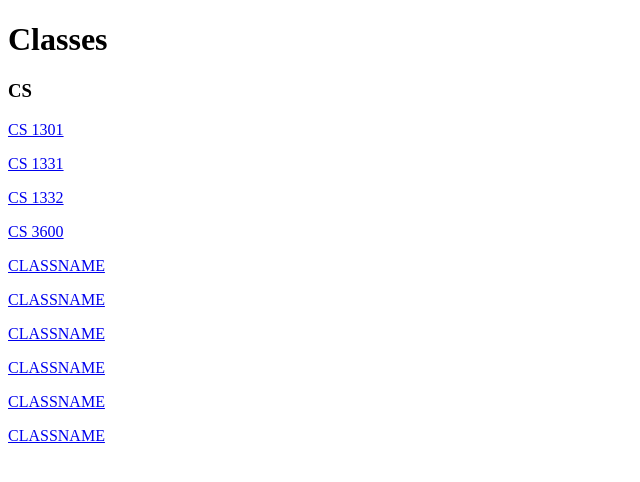
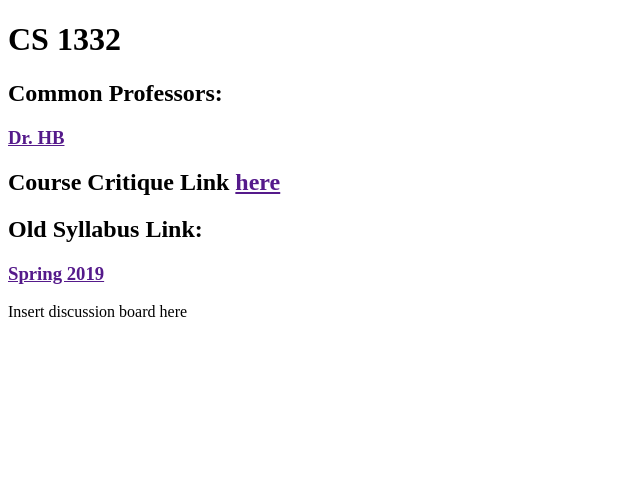
Before and after one commit to mohandodda0/CourseInfo, a plain HTML site: page classes/cs1332.html in a window 1280 px wide. Shown: the whole page, without its empty margins (0-640 px from the left). Drawn offline with Linux system fonts and the light colour scheme.

Commit message:
added index.html and started cs1332 page

```diff
--- a/classes/cs1332.html
+++ b/classes/cs1332.html
@@ -1,23 +1,24 @@
 <!DOCTYPE html>
 <html lang="en" >
   <head>
-    <title>CourseInfo-Home</title>
+    <title>CourseInfo - CS 1332</title>
   </head>
 
 
     <body>
-    <h1> Classes </h1>
-    <h3> CS </h3>
-    <p><a href="classes/cs1301.html"> CS 1301</a></p>
-    <p><a href="classes/cs1331.html"> CS 1331</a></p>
-    <p><a href="classes/cs1332.html"> CS 1332</a></p>
-    <p><a href="cs3600.html"> CS 3600</a></p>
-    <p><a href="cs2110.html"> CLASSNAME</a></p>
-    <p><a href="cs2050.html"> CLASSNAME</a></p>
-    <p><a href="main.html"> CLASSNAME</a></p>
-    <p><a href="main.html"> CLASSNAME</a></p>
-    <p><a href="main.html"> CLASSNAME</a></p>
-    <p><a href="main.html"> CLASSNAME</a></p>
+    <h1> CS 1332 </h1>
+
+    <h2> Common Professors: </h2>
+    <!-- link to rmp-->
+    <h3> <a href=""> Dr. HB </a></h3>
+
+    <!-- CC link-->
+    <h2> Course Critique Link <a href= ""> here</a></h2>
+
+    <!-- Old Syllabi link-->
+    <h2> Old Syllabus Link: </h2>
+    <h3> <a href= ""> Spring 2019 </a></h3>
+    <p> Insert discussion board here</p>
 
 </body>
 </html>
```
